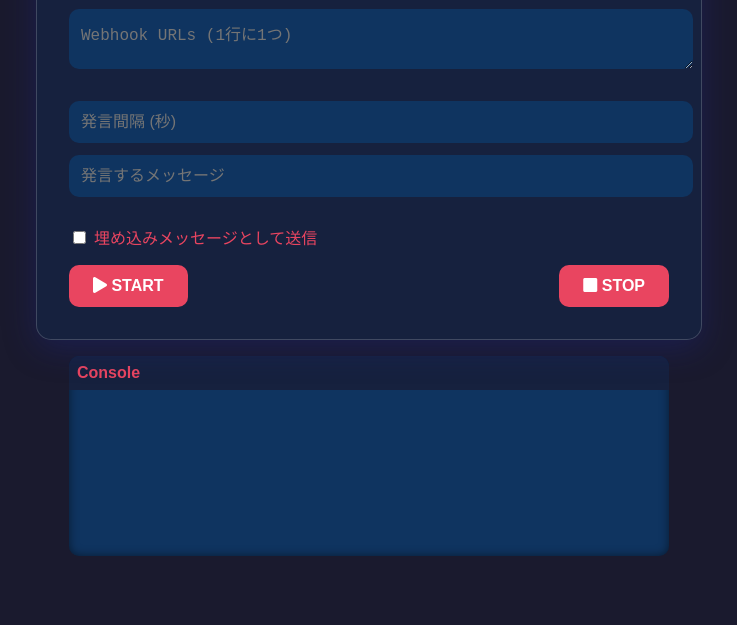
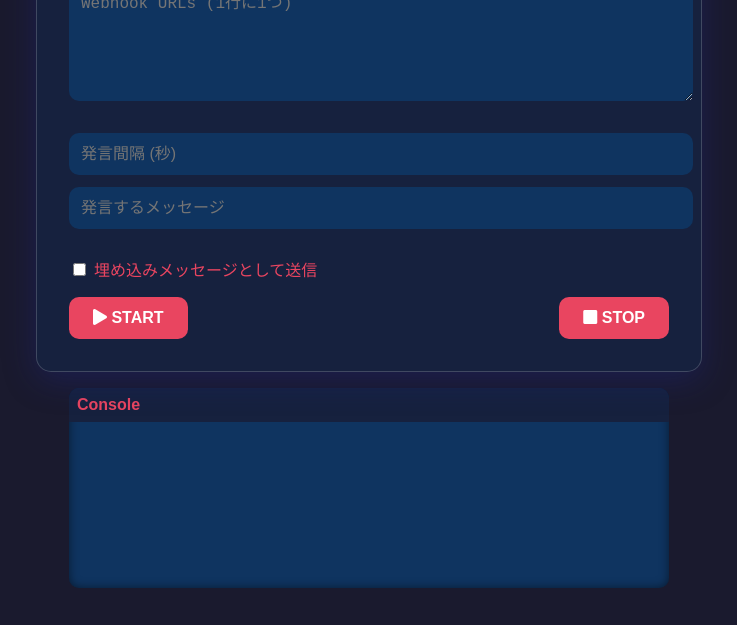
Before and after one commit to tomoneko2222/github.io, a plain HTML site: page index.html in a window 1280 px wide. Shown: the part 175-800 px from the top of the page, without its empty margins (271-1008 px from the left). Drawn offline with Linux system fonts and the light colour scheme.

Commit message:
Update stylesheet.css

```diff
--- a/stylesheet.css
+++ b/stylesheet.css
@@ -42,6 +42,14 @@ textarea, input[type="text"], input[type="number"] {
     color: #e94560;
     font-size: 1rem;
     transition: all 0.3s ease;
+}
+
+textarea {
+    white-space: nowrap;
+    overflow-x: auto;
+    overflow-y: auto;
+    resize: vertical;
+    min-height: 100px;
 }
 
 textarea:focus, input:focus {
```
